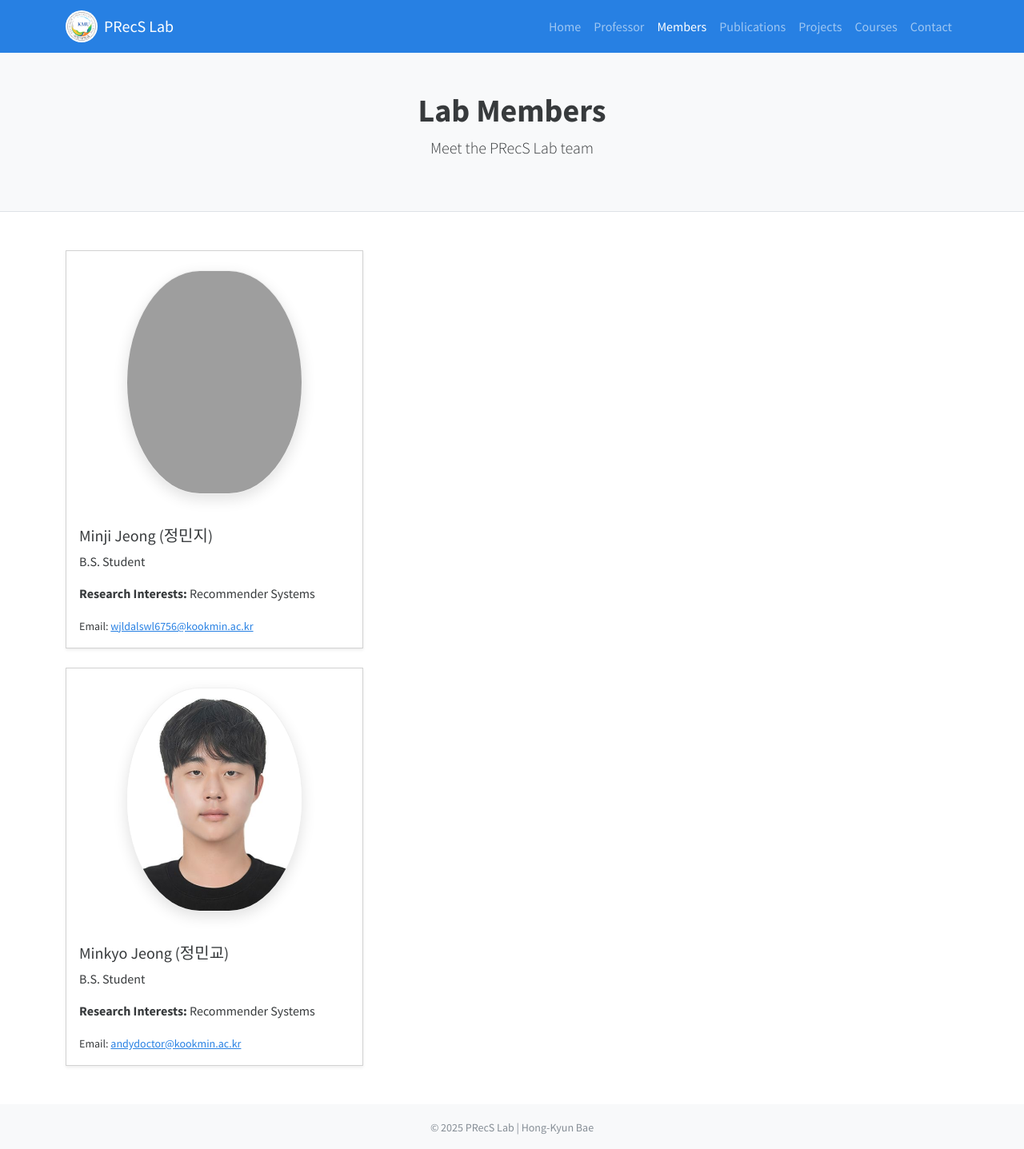
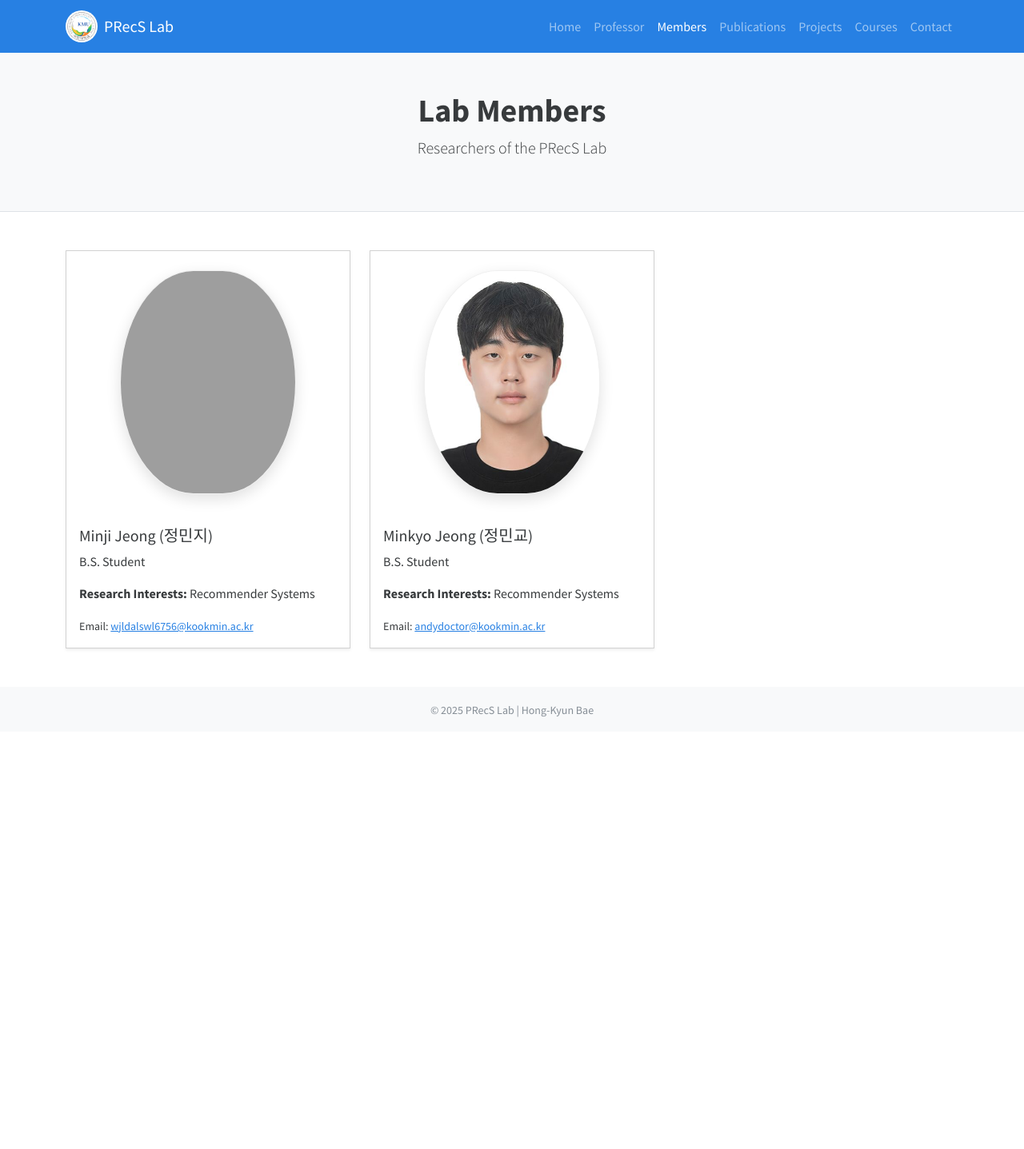
Before and after one commit to hongkyun-bae/hongkyun-bae.github.io, a Jekyll site: the page precs/members.html, which Jekyll copies as it is, in a window 1280 px wide. Shown: the whole page at 80% size. Built offline with Jekyll 4.4.1, drawn with Linux system fonts in a browser that asks for light colours; nearby versions of some CDN libraries; after the commit the page ends 915 px from its top, so only the background shows below that; grey boxes are pictures that could not be loaded.

Commit message:
Update members.html

```diff
--- a/precs/members.html
+++ b/precs/members.html
@@ -80,7 +80,7 @@
 <header class="bg-light text-center py-5 border-bottom">
   <div class="container">
     <h1 class="fw-bold">Lab Members</h1>
-    <p class="lead">Meet the PRecS Lab team</p>
+    <p class="lead">Researchers of the PRecS Lab</p>
   </div>
 </header>
 
@@ -102,7 +102,11 @@
 
 <!-- Member Cards -->
 <main class="container my-5">
-    <div class="col-md-6 col-lg-4 mb-4">
+  <!-- 그리드 래퍼 추가 -->
+  <div class="row g-4 justify-content-start">
+
+    <!-- Card 1 -->
+    <div class="col-12 col-md-6 col-lg-4">
       <div class="card member-card shadow-sm h-100">
         <div class="text-center pt-4">
           <div class="avatar-oval mx-auto">
@@ -117,7 +121,9 @@
         </div>
       </div>
     </div>
-    <div class="col-md-6 col-lg-4 mb-4">
+
+    <!-- Card 2 -->
+    <div class="col-12 col-md-6 col-lg-4">
       <div class="card member-card shadow-sm h-100">
         <div class="text-center pt-4">
           <div class="avatar-oval mx-auto">
@@ -133,10 +139,11 @@
       </div>
     </div>
 
-    <!-- Add more cards below as needed -->
+    <!-- Add more cards here ... -->
 
-  </div>
+  </div> <!-- /row -->
 </main>
+
 
 <!-- Footer -->
 <footer class="bg-light text-center text-muted py-3 mt-5">
```
